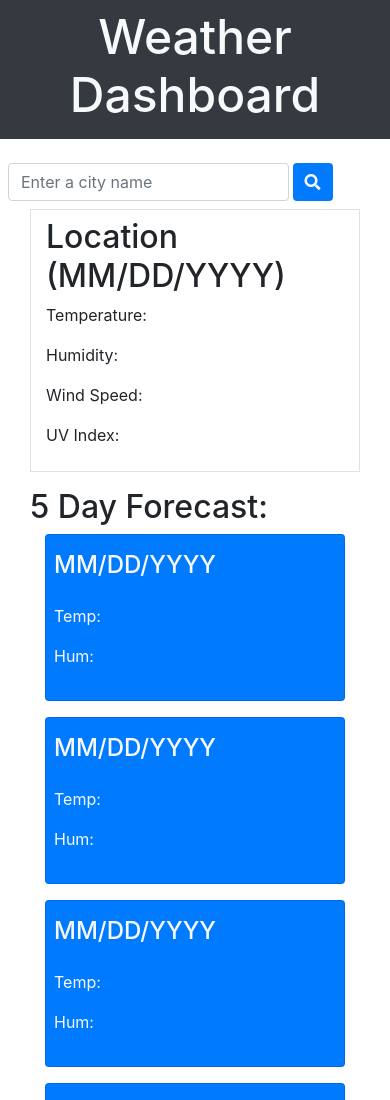
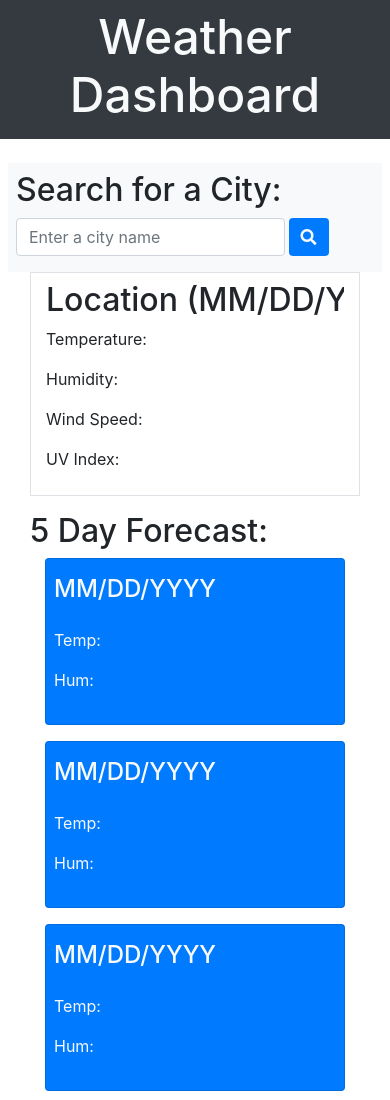
Before and after one commit to Craig5117/weather-dashboard, a plain HTML site: page index.html in a window 390 px wide. Shown: the top 1100 px of the page. Drawn offline with nearby package versions, Linux system fonts and the light colour scheme.

Commit message:
some cosmetic improvements

```diff
--- a/assets/css/style.css
+++ b/assets/css/style.css
@@ -1,5 +1,9 @@
 h1 {
     font-size: 3em;
+}
+
+h2 {
+    white-space: nowrap;
 }
 
 main {
@@ -7,8 +11,9 @@ main {
 }
 
 h3 {
-    font-size: 1.5em;
+    font-size: 1.5rem;
 }
+
 
 /* #searchBtn:hover {
     border: 3px solid rgba(81, 203, 238, 1);
@@ -17,7 +22,6 @@ h3 {
 
 @media screen and (max-width: 768) {
 
-
 }
 @media screen and (max-width: 600) {
 
--- a/assets/js/script.js
+++ b/assets/js/script.js
@@ -93,11 +93,11 @@ var getFiveDay = function(lat, lon) {fetch("https://api.openweathermap.org/data/
                 var x = 1;
                 $(".5day").each(function(){
                     // console.log(fiveDay[i])
-                    $(this).children(".5day-temp").text("Temp: " + Math.round(fiveDay[i].temp.day) + " °F");
+                    $(this).children(".5day-temp").text("Temp: " + Math.round(fiveDay[i].temp.day) + "°F");
                     $(this).children(".5day-hum").text("Hum: " + fiveDay[i].humidity + "%");
                     conditionSet(fiveDay[i].weather[0].main);
                     $(this).children(".5day-condition").html(weather);
-                    var forecastDate = moment().add(x, 'days').format('MM/DD/YYYY');
+                    var forecastDate = moment().add(x, 'days').format('MM/DD YYYY');
                     $(this).children(".5day-date").text(forecastDate);
                     ++x;
                     ++i;
--- a/index.html
+++ b/index.html
@@ -19,14 +19,15 @@
             <div class="col-12 col-md-3 px-2">
                 <!--City Submission and Search History-->
 
-                    <form class="row mt-2 d-md-flex flex-md-col" id="search-container">
+                    <form class="row mt-2 d-md-flex flex-md-col bg-light p-2" id="search-container">
+                            <h2>Search for a City:</h2>
                             <input class="form-control col-9 mb-2" type="text" id="searchBar" placeholder="Enter a city name"><button type="submit" class="btn btn-primary bg-primary text-light border-0 ml-1 mb-2" id="searchBtn"><i class="fa fa-search"></i></button>
                     </form>
             </div>
             <div class="col-12 col-md-9">
                 <div class="col-12 d-md-flex flex-md-row py-2 border border-black-50 bg-white mb-3">
                     <div class="card border-0">
-                        <h2 id="location">Location (MM/DD/YYYY)</h2>
+                        <h2 id="location" class="overflow-hidden">Location (MM/DD/YYYY)</h2>
                         <p id="temperature">Temperature:</p>
                         <p id="humidity">Humidity:</p>
                         <p id="windspeed">Wind Speed:</p>
```
